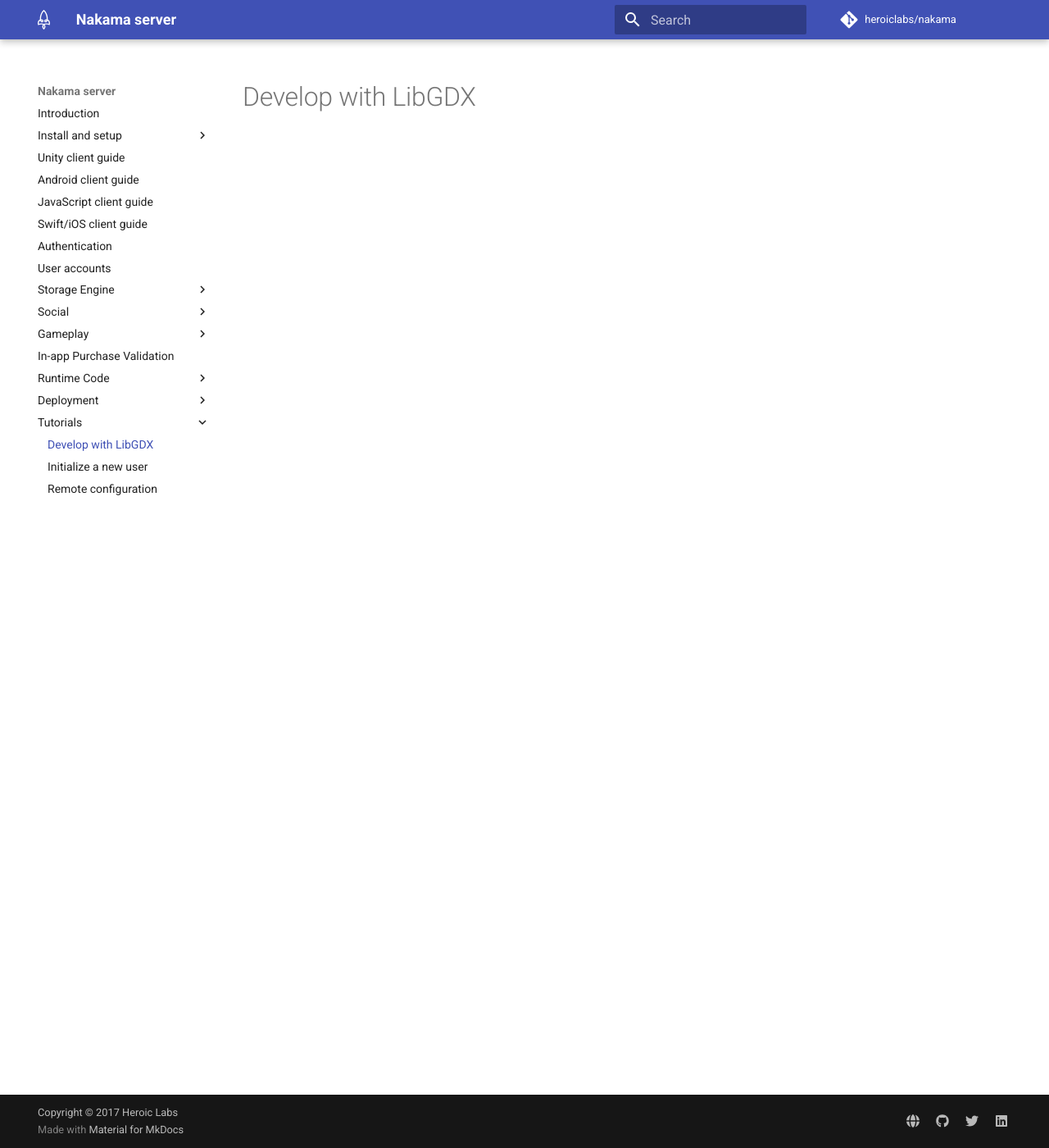
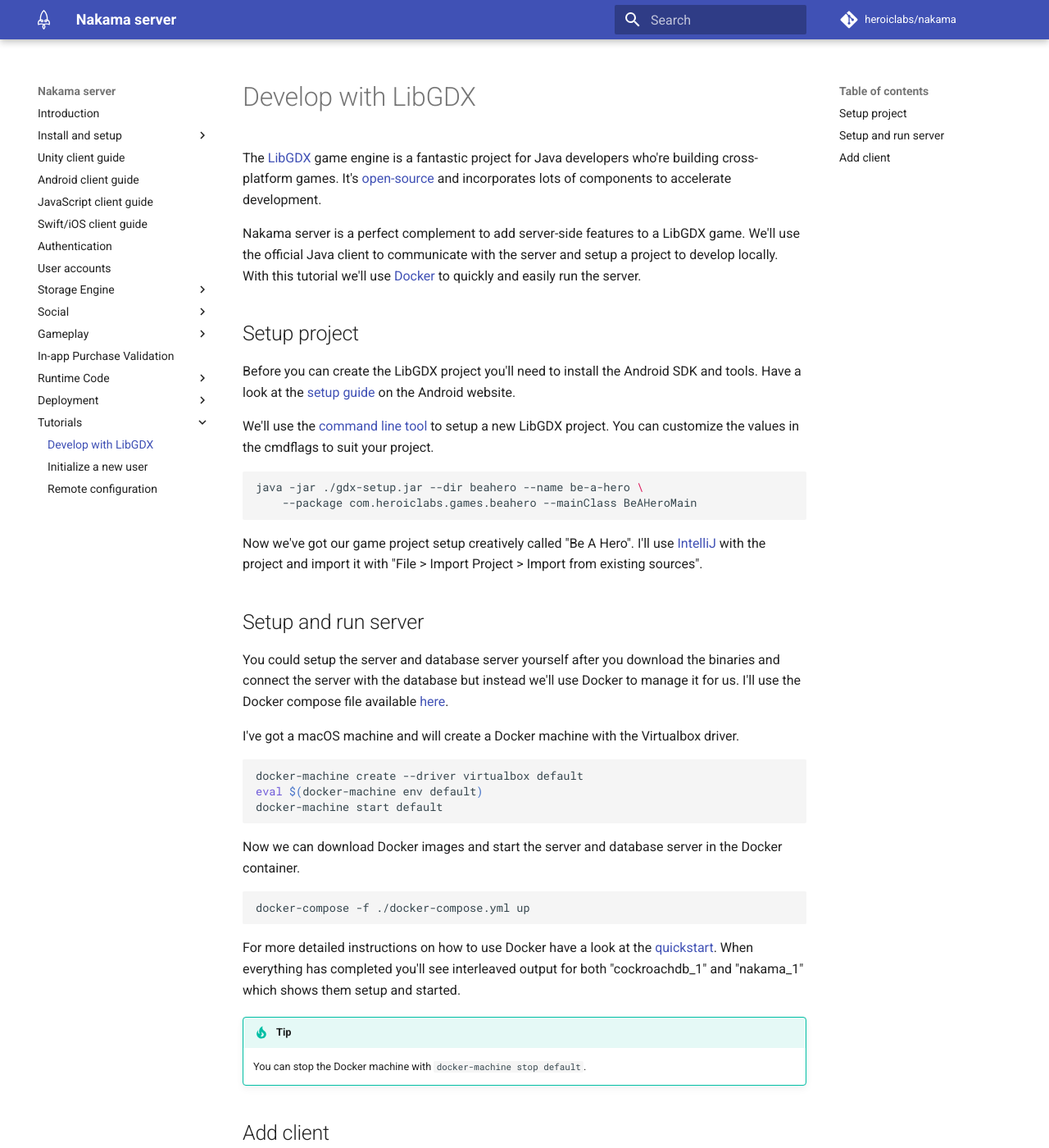
Before and after one commit to heroiclabs/nakama-docs, an MkDocs documentation site: the page built from docs/tutorial-develop-with-libgdx.md, in a window 1280 px wide and 1400 px high. Shown: the whole window at 82% size. Built offline with MkDocs 1.6.1 and Material for MkDocs 9.7.7, drawn with Linux system fonts in a browser that asks for light colours; comment, search, counter and statistics services are not loaded; old or Windows-style settings are respelled for this version of MkDocs; some of the changed text lies outside the part shown.

Commit message:
Add intro tutorial on LibGDX with the Java client.

````diff
--- a/docs/tutorial-develop-with-libgdx.md
+++ b/docs/tutorial-develop-with-libgdx.md
@@ -1 +1,68 @@
 # Develop with LibGDX
+
+The <a href="http://libgdx.badlogicgames.com/" target="\_blank">LibGDX</a> game engine is a fantastic project for Java developers who're building cross-platform games. It's <a href="https://github.com/libgdx/libgdx" target="\_blank">open-source</a> and incorporates lots of components to accelerate development.
+
+Nakama server is a perfect complement to add server-side features to a LibGDX game. We'll use the official Java client to communicate with the server and setup a project to develop locally. With this tutorial we'll use [Docker](install-docker-quickstart.md) to quickly and easily run the server.
+
+## Setup project
+
+Before you can create the LibGDX project you'll need to install the Android SDK and tools. Have a look at the <a href="https://developer.android.com/topic/instant-apps/getting-started/setup.html" target="\_blank">setup guide</a> on the Android website.
+
+We'll use the <a href="https://github.com/libgdx/libgdx/wiki/Project-Setup-Gradle#creating-a-libgdx-project-using-the-command-line" target="\_blank">command line tool</a> to setup a new LibGDX project. You can customize the values in the cmdflags to suit your project.
+
+```shell
+java -jar ./gdx-setup.jar --dir beahero --name be-a-hero \
+    --package com.heroiclabs.games.beahero --mainClass BeAHeroMain
+```
+
+Now we've got our game project setup creatively called "Be A Hero". I'll use <a href="https://github.com/libgdx/libgdx/wiki/Gradle-and-Intellij-IDEA" target="\_blank">IntelliJ</a> with the project and import it with "File > Import Project > Import from existing sources".
+
+## Setup and run server
+
+You could setup the server and database server yourself after you download the binaries and connect the server with the database but instead we'll use Docker to manage it for us. I'll use the Docker compose file available [here](install-docker-quickstart.md#using-docker-compose).
+
+I've got a macOS machine and will create a Docker machine with the Virtualbox driver.
+
+```shell
+docker-machine create --driver virtualbox default
+eval $(docker-machine env default)
+docker-machine start default
+```
+
+Now we can download Docker images and start the server and database server in the Docker container.
+
+```shell
+docker-compose -f ./docker-compose.yml up
+```
+
+For more detailed instructions on how to use Docker have a look at the [quickstart](install-docker-quickstart.md). When everything has completed you'll see interleaved output for both "cockroachdb_1" and "nakama_1" which shows them setup and started.
+
+!!! Tip
+    You can stop the Docker machine with `docker-machine stop default`.
+
+## Add client
+
+Now we've got the game server started and a LibGDX project we'll add the Java client to the codebase as a dependency. In the build script you should add the client library.
+
+```groovy
+project(":core") {
+    apply plugin: "java"
+
+    dependencies {
+        // ...
+        compile "com.heroiclabs.nakama:client:0.1.0" // set your version
+    }
+}
+```
+
+We can some code to the "BeAHeroMain" which was generated by the LibGDX command line tool which will create a client object.
+
+```java
+Client client = DefaultClient.builder("defaultkey")
+        .host("127.0.0.1")
+        .port(7350)
+        .ssl(false)
+        .build();
+```
+
+That completes how to setup the client and server with a LibGDX project. The [Java client guide](android-java-client-guide.md) has more code examples and describes features of the client in more detail.
````
